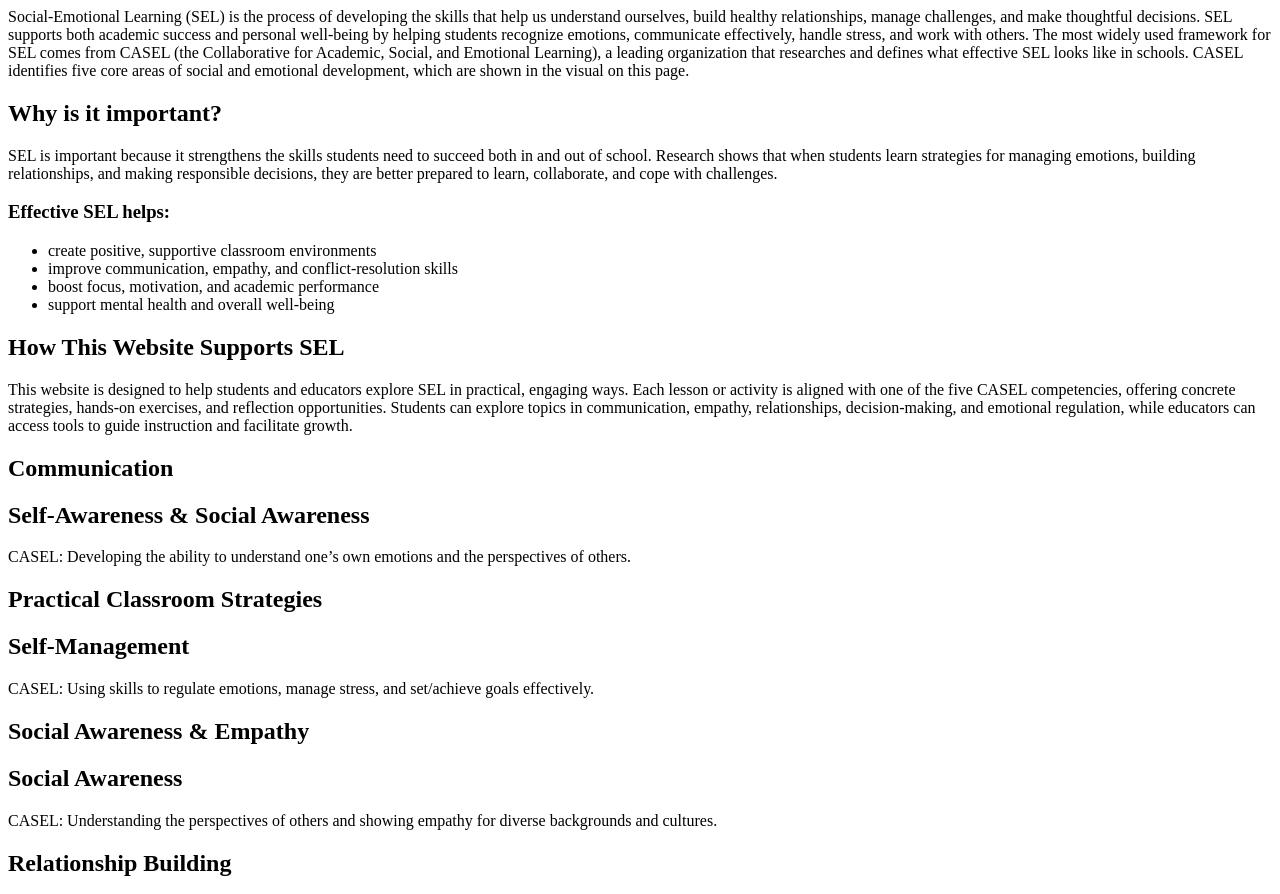
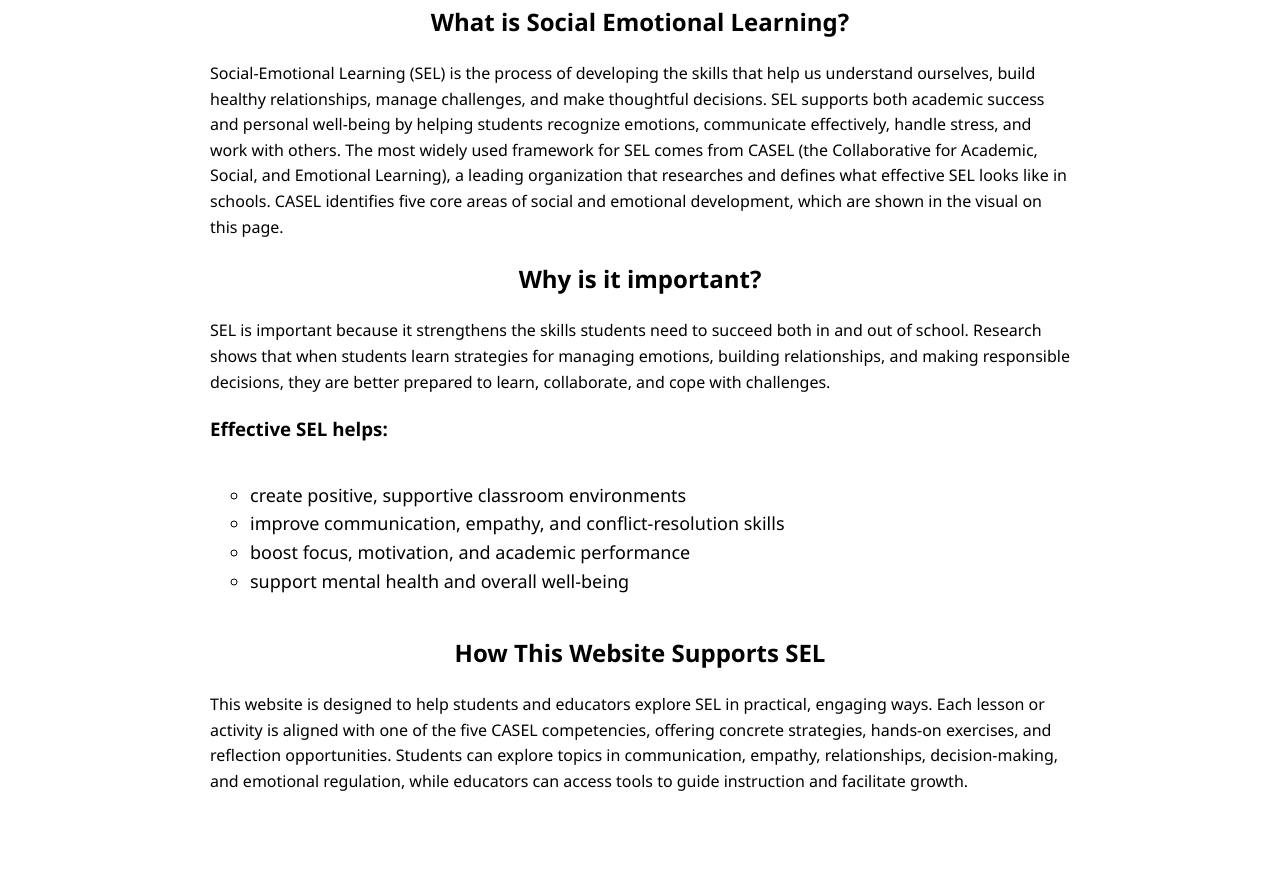
Before and after one commit to olb2021-design/fall25-olivia-brown, a plain HTML site: page Pages/About.html in a window 1280 px wide. Shown: the part 849-1743 px from the top of the page. Drawn offline with Linux system fonts and the light colour scheme; the site is published under a folder, as on GitHub Pages, so addresses that start at the root find nothing; files whose address does not match are found by name.

Commit message:
style link to other pages

```diff
--- a/Pages/About.html
+++ b/Pages/About.html
@@ -2,7 +2,7 @@
 
 <head>
     <title>Project</title>
-    <link rel="stylesheet" type="text/css" href="/styles.css">
+    <link rel="stylesheet" type="text/css" href="../styles.css">
 </head>
 
 <body>
--- a/Pages/Activities.html
+++ b/Pages/Activities.html
@@ -4,7 +4,7 @@
   <meta charset="UTF-8">
   <meta name="viewport" content="width=device-width, initial-scale=1.0">
   <title>Activities</title>
-  <link rel="stylesheet" href="/styles.css">
+  <link rel="stylesheet" href="../styles.css">
 </head>
 <body>
   <nav>
```
Also changed, not shown: Pages/Community.html (+1 -1 lines), Pages/LessonTemplate.html (+1 -1 lines), Pages/SampleLesson.html (+1 -1 lines).
